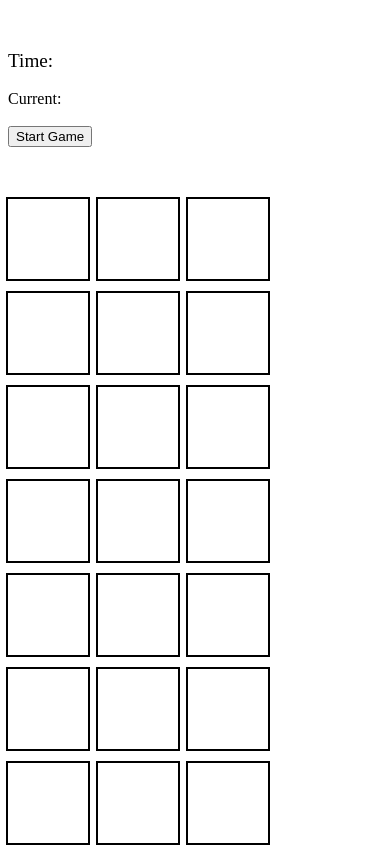
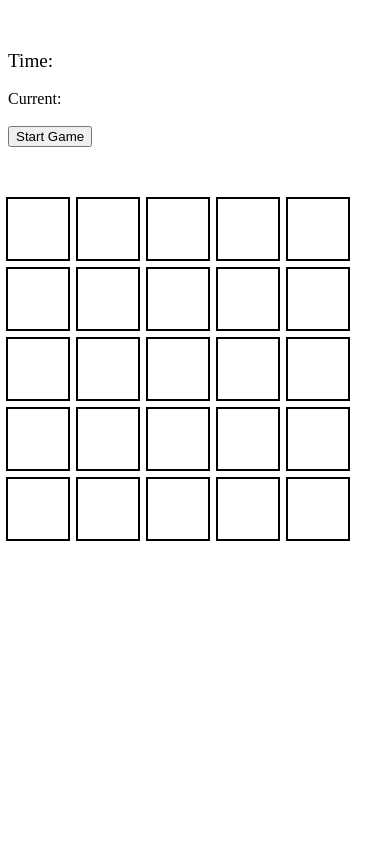
Before and after one commit to msc24wm0/schulte-grid, a plain HTML site: page index.html in a window 390 px wide. Shown: the top 848 px of the page. Drawn offline with Linux system fonts and the light colour scheme.

Commit message:
Update style.css

```diff
--- a/style.css
+++ b/style.css
@@ -24,14 +24,15 @@
 @media (max-width: 600px) {
     .wrapper {
         padding-top: 50px;
-        grid-template-columns: repeat(3, 80px); /* fewer columns, smaller */
-        grid-template-rows: auto;
-        grid-auto-flow: row; /* stack items vertically */
+        grid-template-columns: repeat(5, 60px); /* fewer columns, smaller */
+        grid-template-rows: repeat(5, 60px);
+        grid-auto-flow: column;
+        justify-items: center;
     }
 
     .grid {
-        width: 80px;
-        height: 80px;
+        width: 60px;
+        height: 60px;
         font-size: 16px;
     }
 
```
